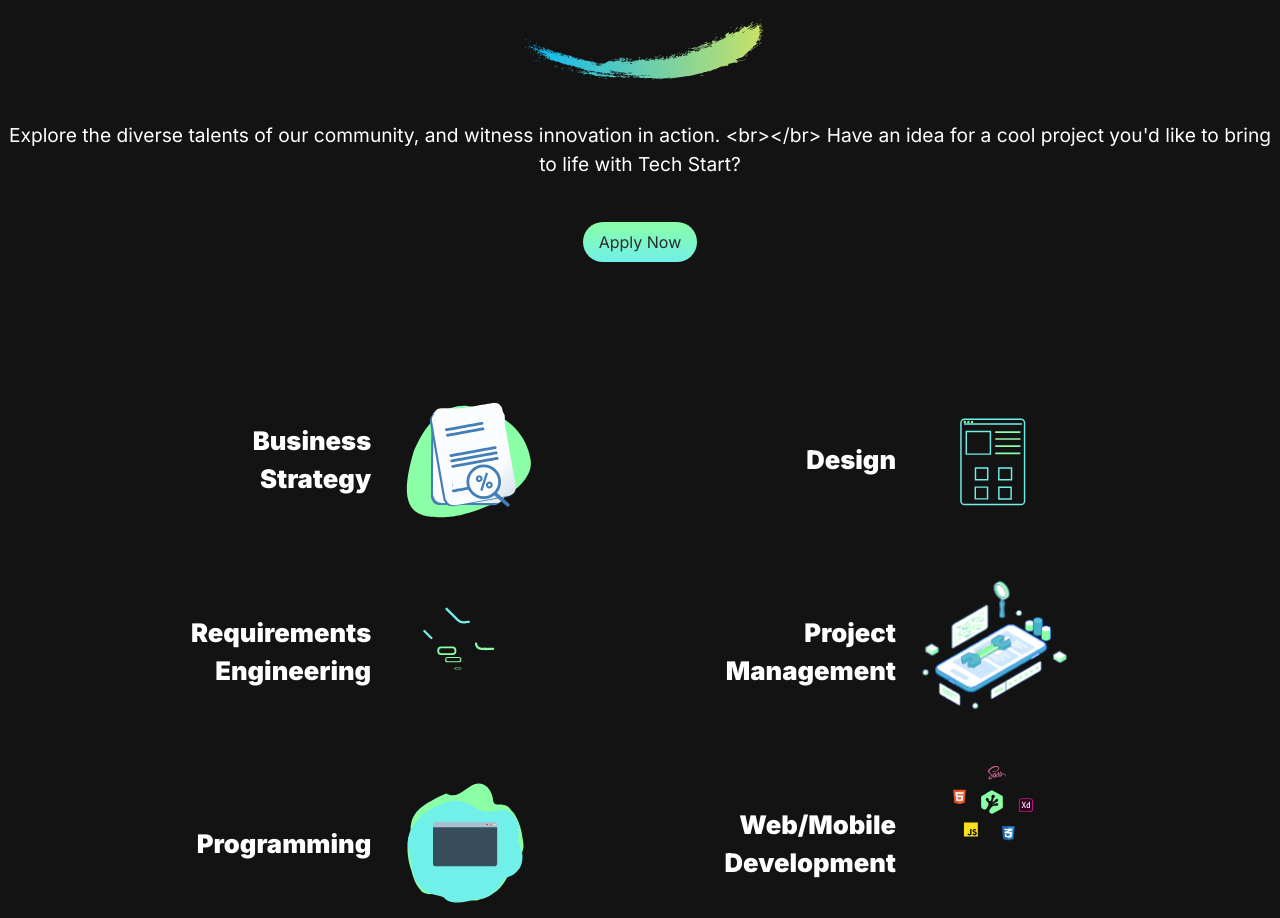
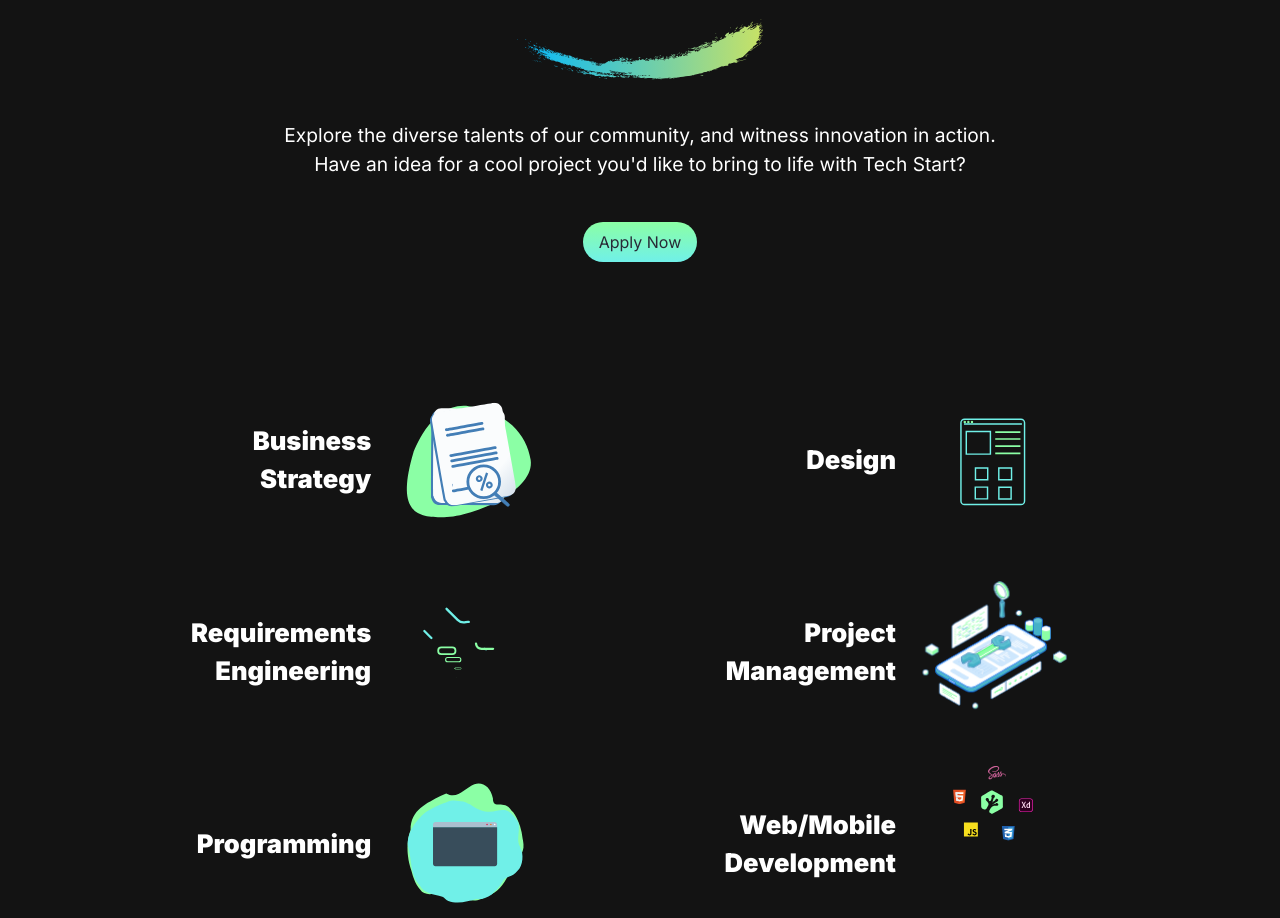
Before and after one commit to techstartucalgary/website, a Next.js app: page /projects in a window 1280 px wide. Shown: the part 2612-3530 px from the top of the page. Built offline with nearby package versions, Linux system fonts and the light colour scheme.

Commit message:
bug: <br> was being showed

```diff
--- a/src/pageLayouts/ProjectsPage.tsx
+++ b/src/pageLayouts/ProjectsPage.tsx
@@ -119,9 +119,9 @@ const ProjectsPage = () => {
           className="regularText--white"
           style={{ marginBottom: "3%", textAlign: "center" }}
         >
-          {`Explore the diverse talents of our community, and witness innovation
-          in action. <br></br> Have an idea for a cool project you'd like to
-          bring to life with Tech Start?`}
+          Explore the diverse talents of our community, and witness innovation
+          in action. <br /> Have an idea for a cool project you&apos;d like to
+          bring to life with Tech Start?
         </h3>
         <div className="mb-[1%] flex justify-center">
           <HoverButton
```
